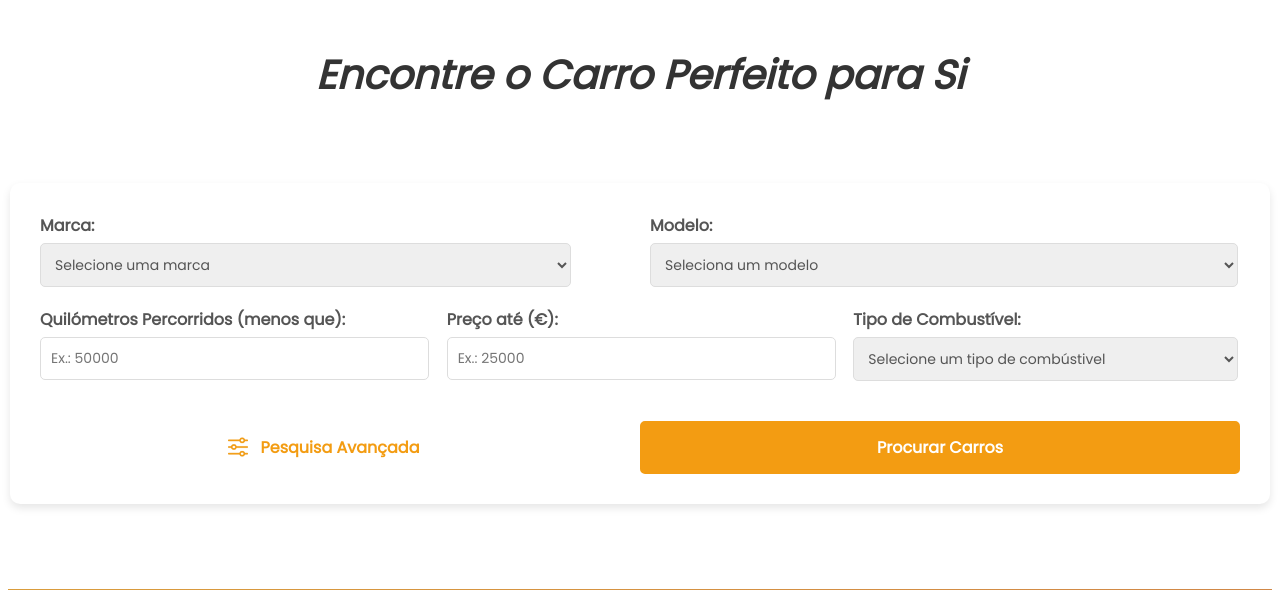
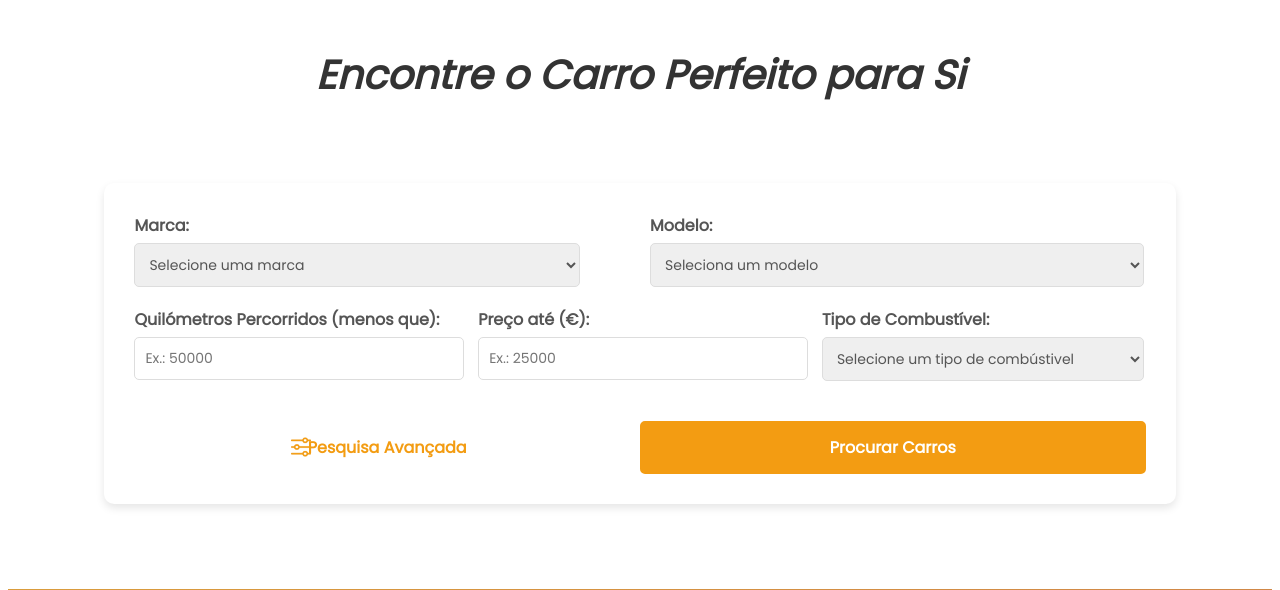
Before and after one commit to afonsopro/ProjetoRedes, a PHP site: page / in a window 1280 px wide. Shown: the part 97-687 px from the top of the page. Run offline with PHP 8.4, Linux system fonts and the light colour scheme; data comes from the database, SQL or seed files in the repository; grey boxes are pictures that could not be loaded.

Commit message:
Update home.php

```diff
--- a/home.php
+++ b/home.php
@@ -2,7 +2,7 @@
 <br>
 <h1 style="text-align: center; color: #333; margin-top: 20px; font-size: 40px"><i>Encontre o Carro Perfeito para Si</i></h1>
 <br>
-<form method="POST"  enctype="multipart/form-data" action="index.php?cmd=pesquisa" style="max-width: 1200px; margin: 20px auto; background-color: #fff; padding: 30px; border-radius: 10px; box-shadow: 0 4px 8px rgba(0,0,0,0.1); display: flex; flex-wrap: wrap; gap: 20px;">
+<form method="POST"  enctype="multipart/form-data" action="index.php?cmd=pesquisa" style="max-width: 80%; margin: 20px auto; background-color: #fff; padding: 30px; border-radius: 10px; box-shadow: 0 4px 8px rgba(0,0,0,0.1); display: flex; flex-wrap: wrap; gap: 20px;">
 
     <!-- Marca -->
     <label style="flex: 1 1 45%; font-weight: bold; color: #555;">
```
